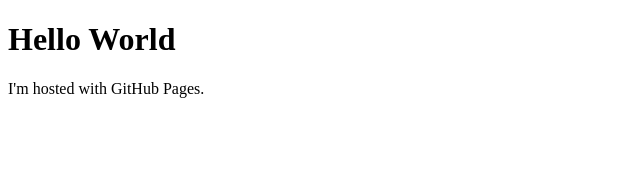
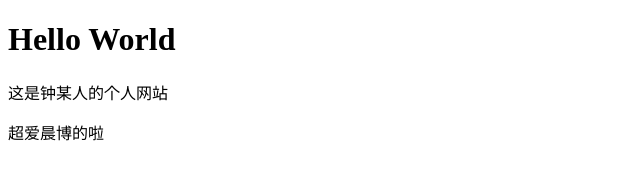
Before and after one commit to geekincode/geekincode.github.io, a plain HTML site: page index.html in a window 1280 px wide. Shown: the whole page, without its empty margins (0-640 px from the left). Drawn offline with Linux system fonts and the light colour scheme.

Commit message:
Update index.html

```diff
--- a/index.html
+++ b/index.html
@@ -5,6 +5,7 @@
     </head>
 <body>
 <h1>Hello World</h1>
-<p>I'm hosted with GitHub Pages.</p>
+<p>这是钟某人的个人网站</p>
+<p>超爱晨博的啦</p>
 </body>
 </html>
```
